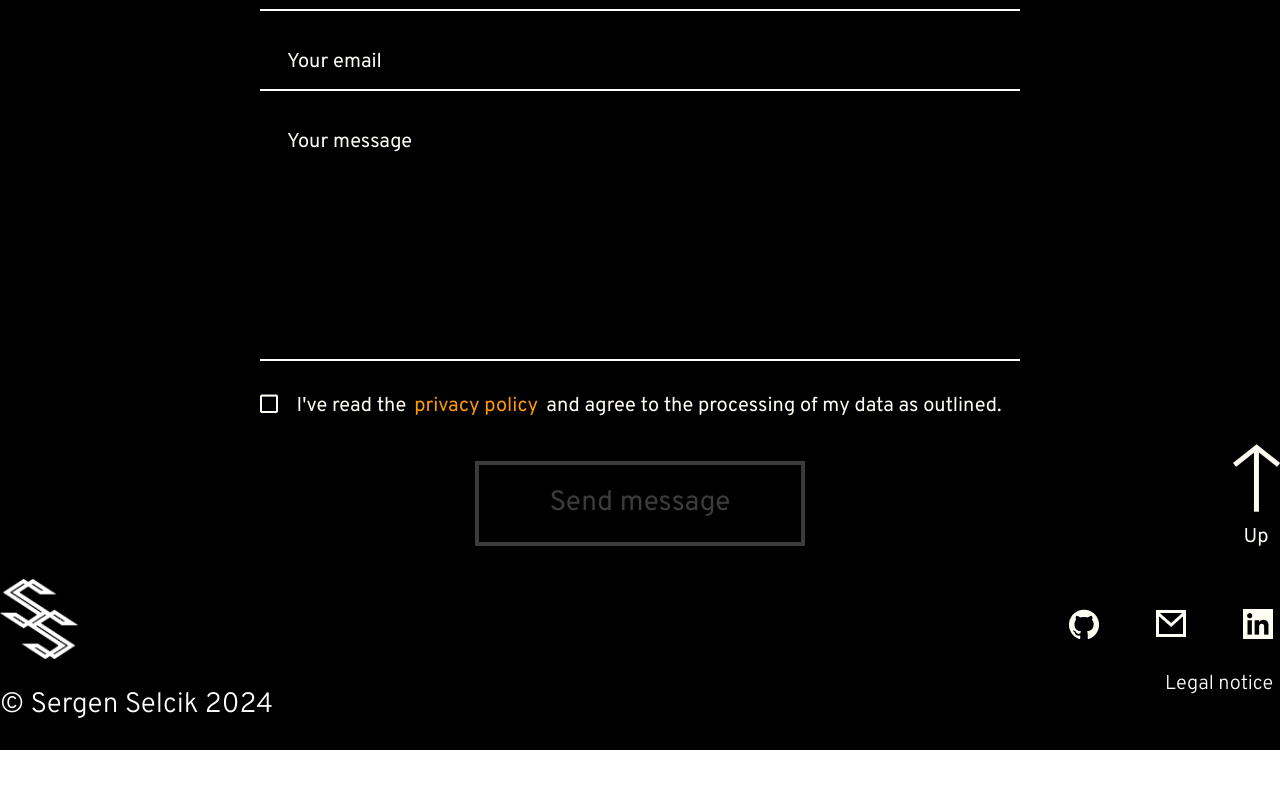
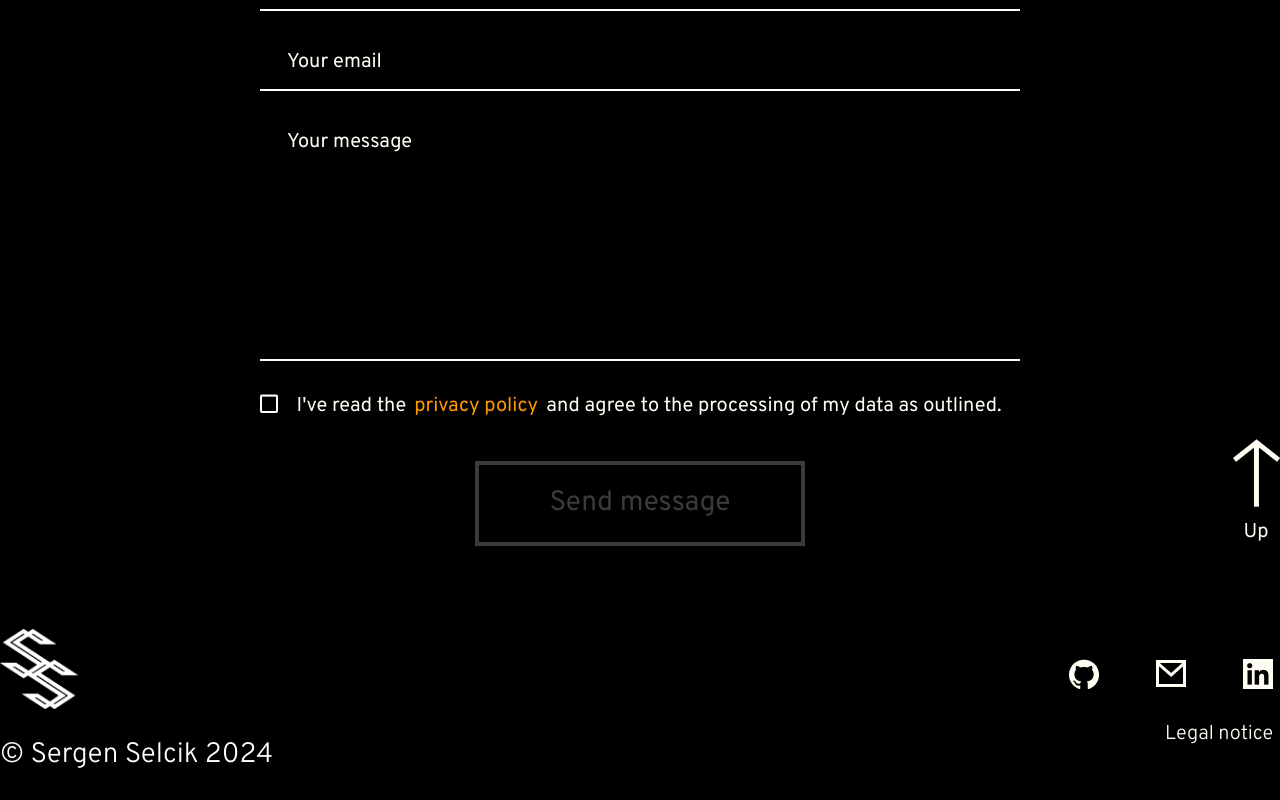
Before and after one commit to SergenSelcik/portfolio, an Angular app: page / in a window 1280 px wide. Shown: the part 6310-7110 px from the top of the page. Before the commit the page ends 7060 px from the top, so only its background shows below. Built offline with nearby package versions, Linux system fonts and the light colour scheme.

Commit message:
fixed arrow_container in contact section overlapping with icons container when span error message spawned

```diff
--- a/src/app/main-page/contact/contact.component.html
+++ b/src/app/main-page/contact/contact.component.html
@@ -78,10 +78,11 @@
                         [ngClass]="{'enabled': contactForm.form.valid && isChecked}">Send message</button>
                 </form>
             </div>
-            <div class="arrow_up_container">
-                <img (click)="scrollToTop()" src="./assets/img/arrow_up.png" alt="an arrow going up">
-                <span>Up</span>
-            </div>
+
+        </div>
+        <div class="arrow_up_container">
+            <img (click)="scrollToTop()" src="./assets/img/arrow_up.png" alt="an arrow going up">
+            <span>Up</span>
         </div>
     </div>
 </div>
--- a/src/app/main-page/contact/contact.component.scss
+++ b/src/app/main-page/contact/contact.component.scss
@@ -4,7 +4,7 @@
 .bg_style {
     @include position($pos: relative, $top: auto, $left: auto, $bottom: 0px, $right: auto);
     width: 100%;
-    min-height: 1100px;
+    min-height: 1150px;
     max-height: 700px;
     z-index: 1;
 
@@ -317,7 +317,7 @@ button {
 }
 
 .arrow_up_container {
-    @include position($pos: absolute, $top: auto, $left: auto, $bottom: 0, $right: 0);
+    @include position($pos: absolute, $top: auto, $left: auto, $bottom: 5px, $right: 0);
     @include dFlex($jc: center, $ai: center);
     @include size($w: 48px, $h: 100px);
     flex-direction: column;
```
